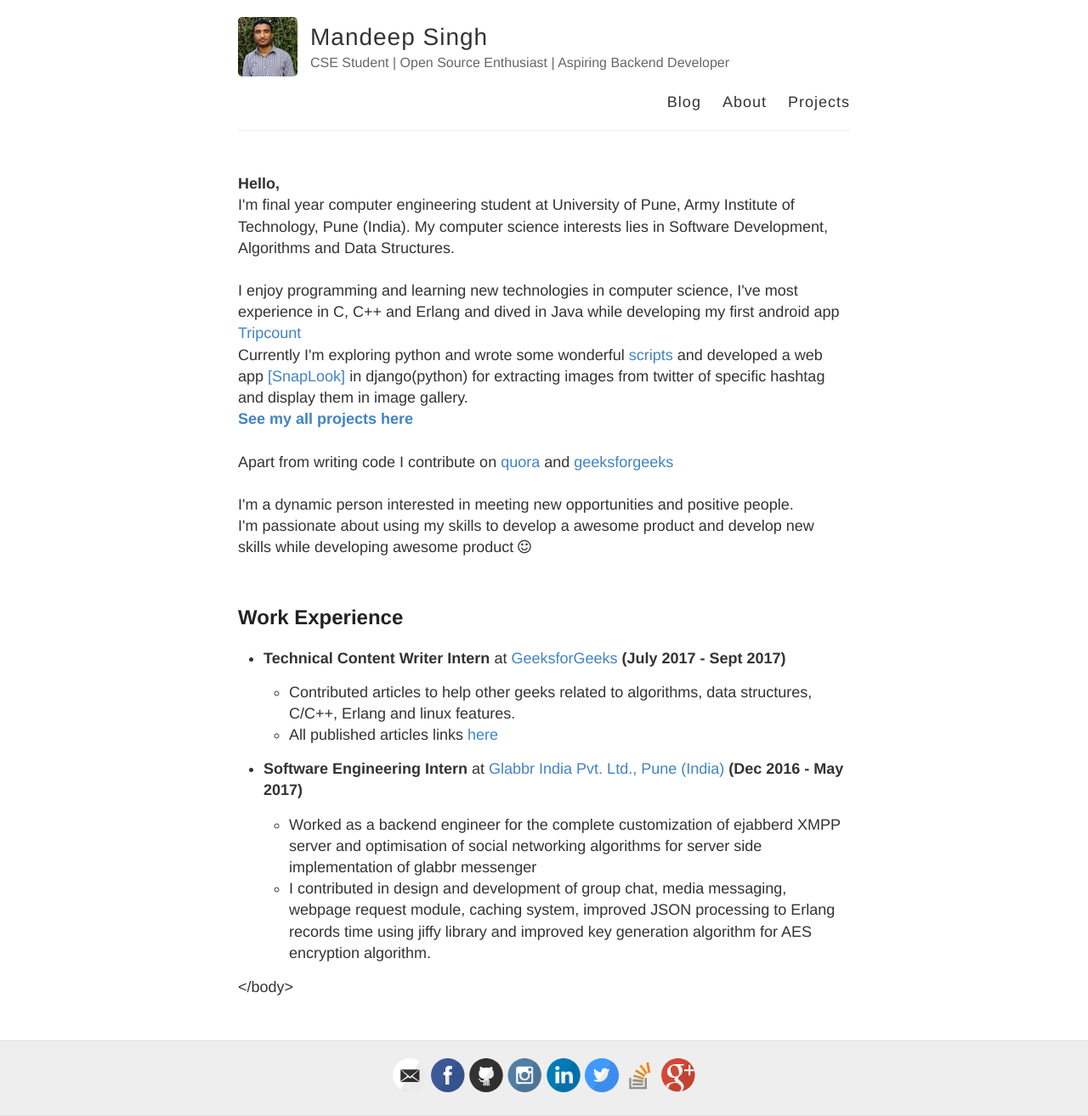
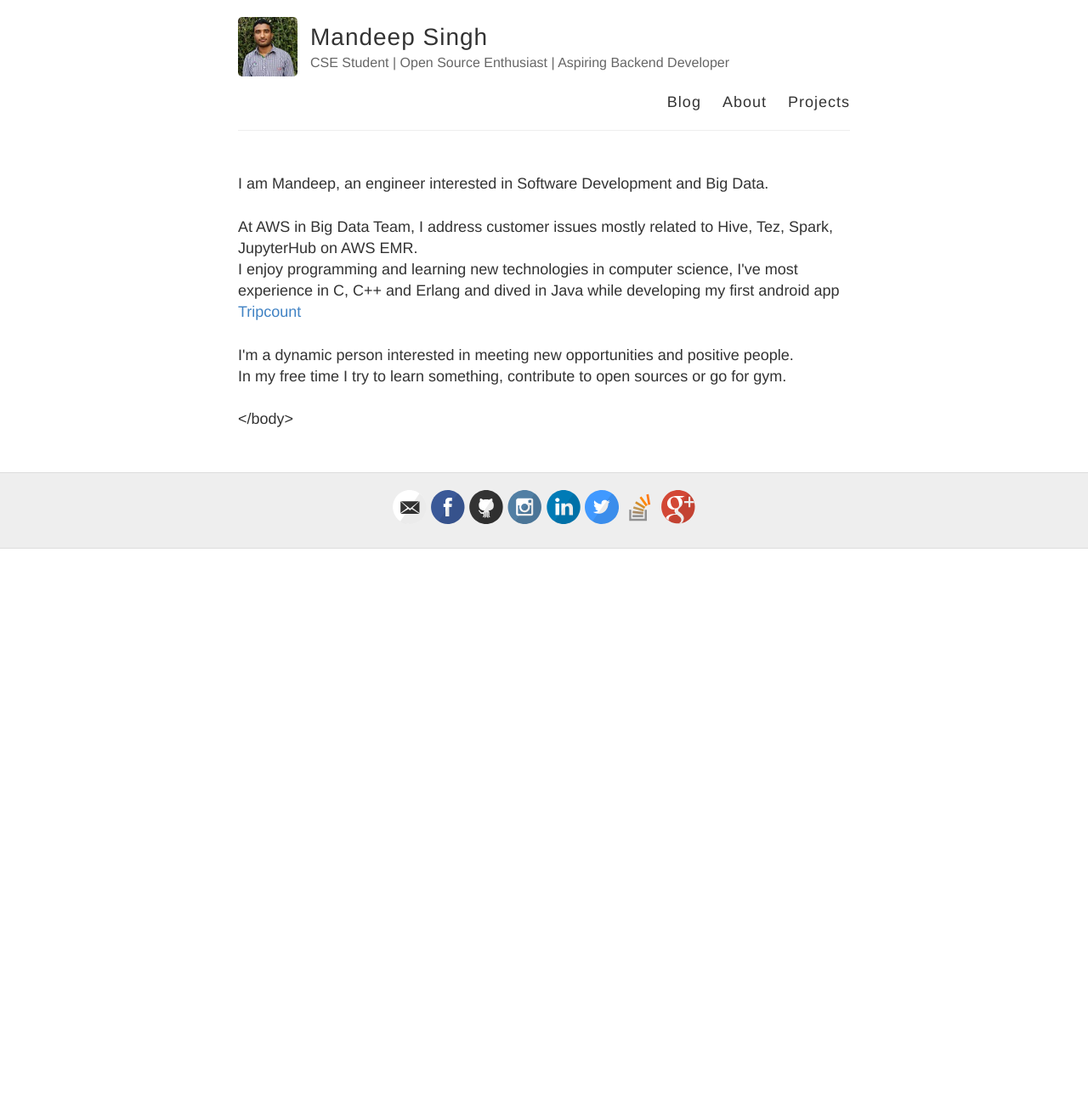
Before and after one commit to msdeep14/msdeep14.github.io, a Jekyll site: the page built from about.md, in a window 1280 px wide. Shown: the whole page at 85% size. Built offline with Jekyll 4.4.1, drawn with Linux system fonts in a browser that asks for light colours; comment, search, counter and statistics services are not loaded; after the commit the page ends 900 px from its top, so only the background shows below that.

Commit message:
update about me

```diff
--- a/_includes/about.html
+++ b/_includes/about.html
@@ -25,32 +25,23 @@
 </div> -->
     <p>
       <!-- <div class="LI-profile-badge"  data-version="v1" data-size="medium" data-locale="en_US" data-type="horizontal" data-theme="dark" data-vanity="msdeep14"><a class="LI-simple-link" href='https://in.linkedin.com/in/msdeep14?trk=profile-badge' target="_blank">Mandeep Singh</a></div> -->
-    <strong>Hello,</strong><br />
-    I'm final year computer engineering student at University of Pune, Army Institute of Technology, Pune (India). My
-    computer science interests lies in Software Development, Algorithms and Data Structures. <br />
+    I am Mandeep, an engineer interested in Software Development and Big Data.<br />
     <br />
+
+    At AWS in Big Data Team, I address customer issues mostly related to Hive, Tez, Spark, JupyterHub on AWS EMR.<br/>
 
     I enjoy programming and learning new technologies in computer science, I've most experience in C, C++ and Erlang and dived
     in Java while developing my first android app <a target="_blank" href = "https://github.com/msdeep14/Tripcount">Tripcount</a>
-    <br /> Currently I'm exploring python and wrote some wonderful <a target = "_blank" href = "https://github.com/msdeep14/awesomePython">scripts</a>
-    and developed a web app <a target = "_blank" href = "https://github.com/msdeep14/SnapLook">[SnapLook]</a> in django(python) for extracting images from twitter
-    of specific hashtag and display them in image gallery.
-    <br />
-    <strong><a target="_blank" href = "https://msdeep14.github.io/projects/">See my all projects here</a></strong>
     <br />
     <br />
 
-     Apart from writing code I contribute on <a target="_blank" href = "https://www.quora.com/profile/Mandeep-Singh-296">quora</a>
-     and <a target="_blank" href = "{{ site.baseurl }}/projects/geeksforgeeks_articles.html">geeksforgeeks</a>
-    <br />
-    <br />
     I'm a dynamic person interested in meeting new opportunities and positive people.<br/>
-    I'm passionate about using my skills to develop a awesome product and develop new skills while developing awesome product <i class="fa fa-smile-o" aria-hidden="true"></i>
+    In my free time I try to learn something, contribute to open sources or go for gym.
     <br/><br/>
     <!-- <strong>**If you want to learn and grow with me, reach me by following the links on page footer</strong> <br />
 </p> -->
 
-    <h2>Work Experience</h2>
+    <!-- <h2>Work Experience</h2>
     <p>
         <ul>
             <li>
@@ -70,9 +61,9 @@
             glabbr messenger </li>
             <li>I contributed in design and development of group chat, media messaging, webpage request module, caching
               system, improved JSON processing to Erlang records time using jiffy library and improved key generation algorithm for AES encryption algorithm.</li>
-            <!-- <li>get<strong> <a target="_blank" href = "https://play.google.com/store/apps/details?id=com.glabbr.messenger">glabbr on playstore</a></strong></li> -->
+             <li>get<strong> <a target="_blank" href = "https://play.google.com/store/apps/details?id=com.glabbr.messenger">glabbr on playstore</a></strong></li>
         </ul>
         </p></li>
     </ul>
-    </p>
+    </p> -->
 </body>
```
